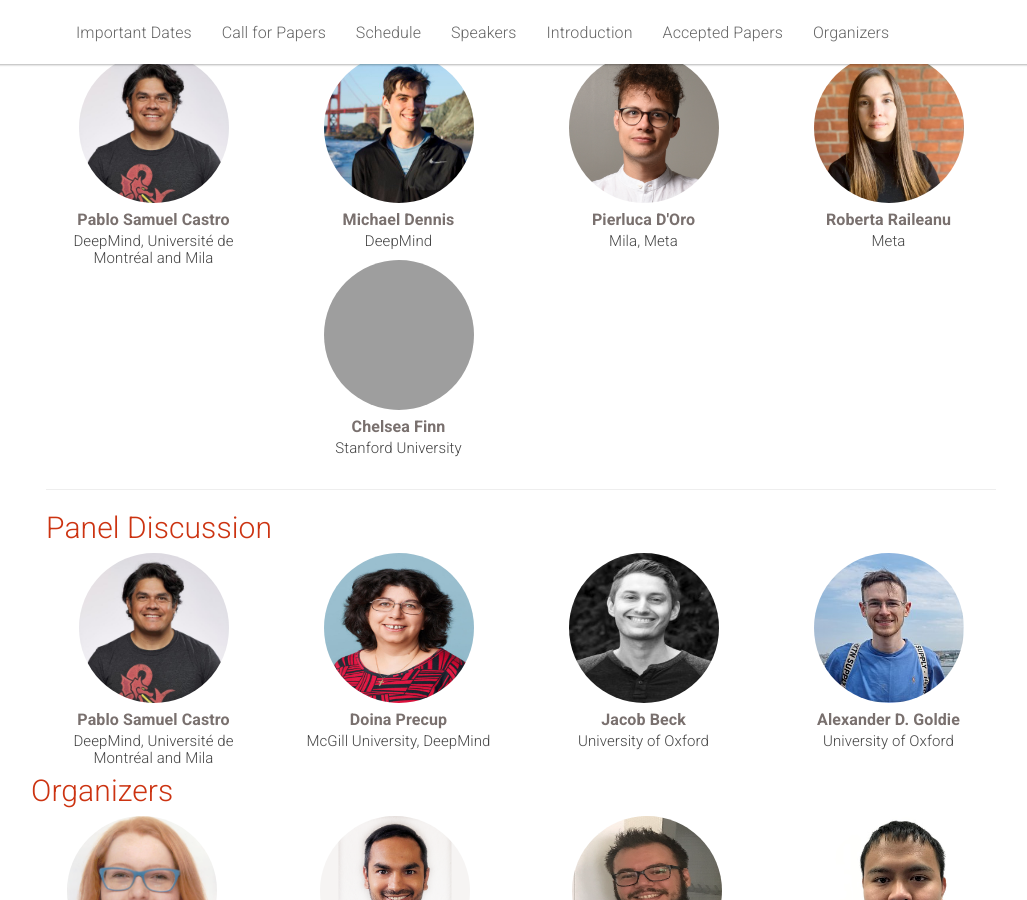
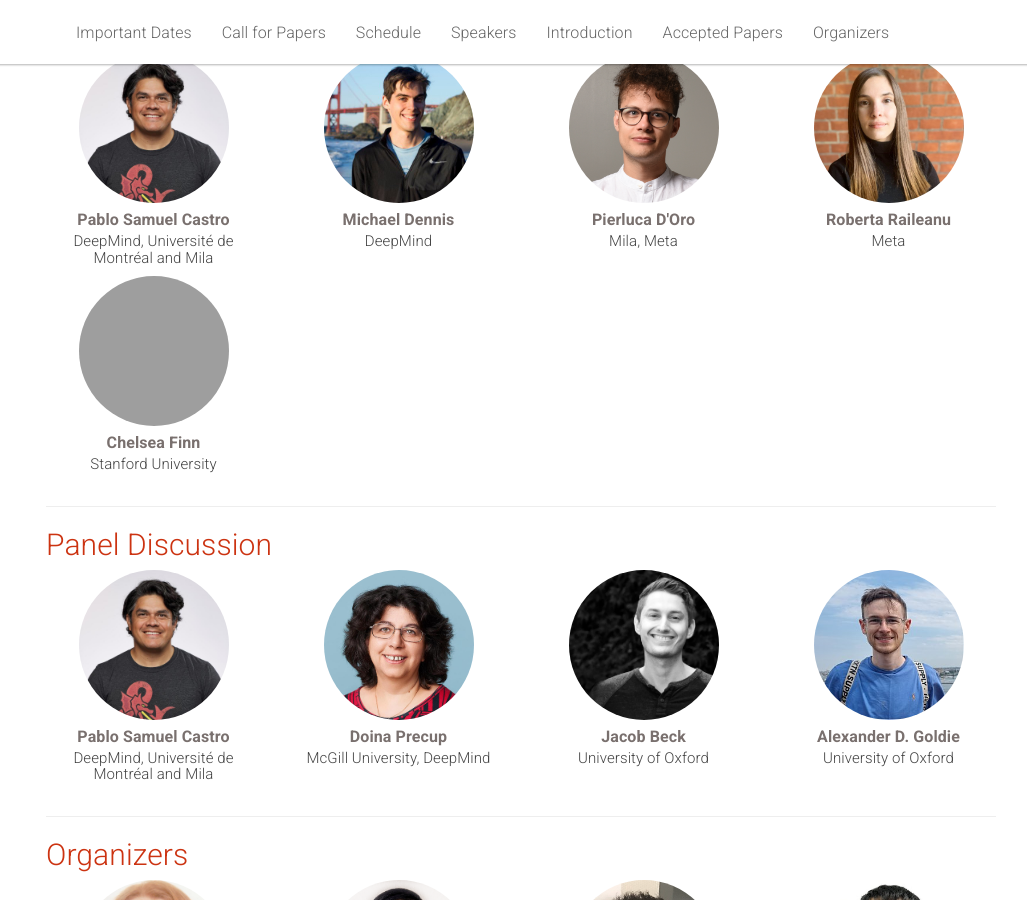
Before and after one commit to autorlworkshop/autorlworkshop.github.io, a Jekyll site: the page built from _pages/home.md, in a window 1280 px wide and 900 px high, scrolled down 4000 px. Shown: the whole window, without its empty margins (119-1146 px from the left). Built offline with Jekyll 4.4.1, drawn with Linux system fonts in a browser that asks for light colours; grey boxes are pictures that could not be loaded.

Commit message:
Update images

```diff
--- a/_pages/home.md
+++ b/_pages/home.md
@@ -383,7 +383,10 @@ acknowledgements: ""
       <h6>Meta</h6>
     </div>
   </div>
+</div>
 
+
+<div class="row">
   <div class="col-xs-6 col-lg-3 people">
     <a href="https://ai.stanford.edu/~cbfinn/">
       <img class="people-pic" src="{{ "/static/img/people/chelsea.jpg" | prepend:site.baseurl }}">
@@ -484,6 +487,9 @@ acknowledgements: ""
     </div>
   </div>
 
+</div>
+
+<hr />
 
 
 <div class="row" id="organizers">
```
Also changed, not shown: static/img/people/doina.jpg, static/img/people/jacob.jpg.
